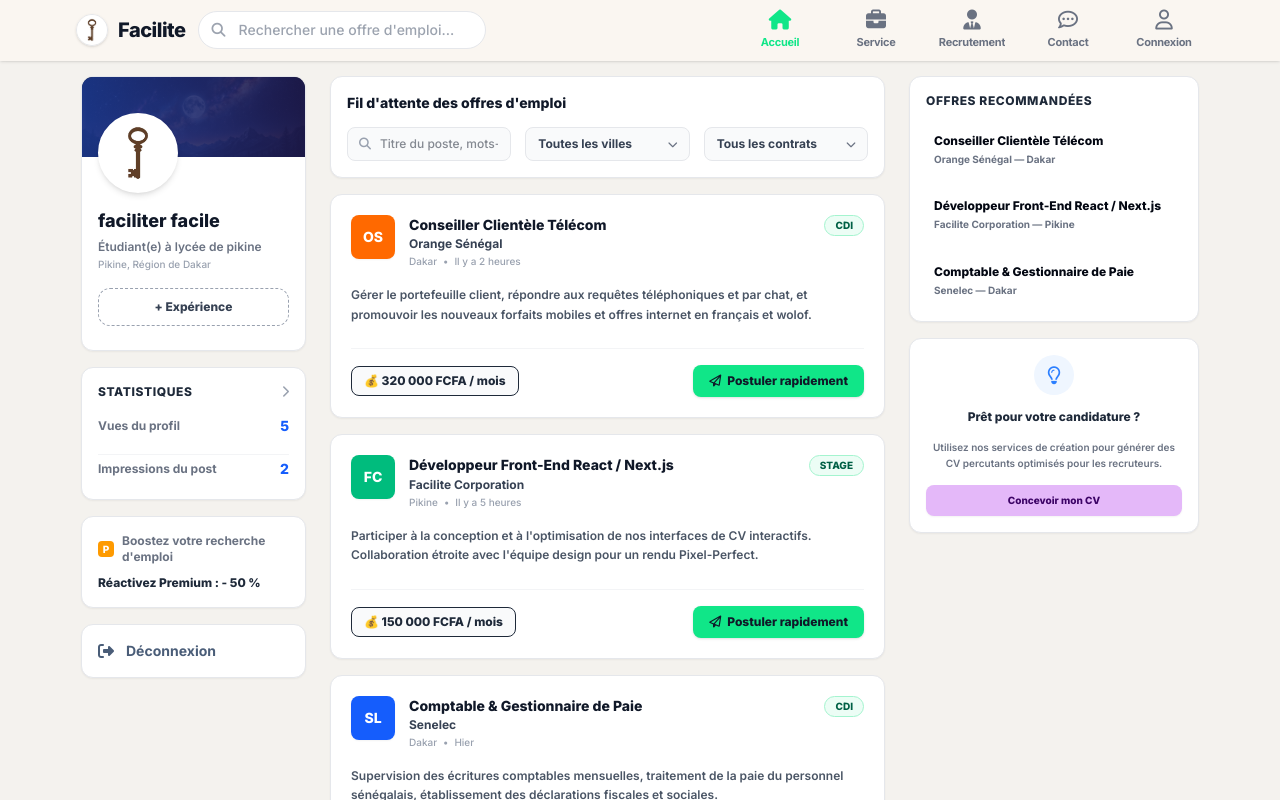
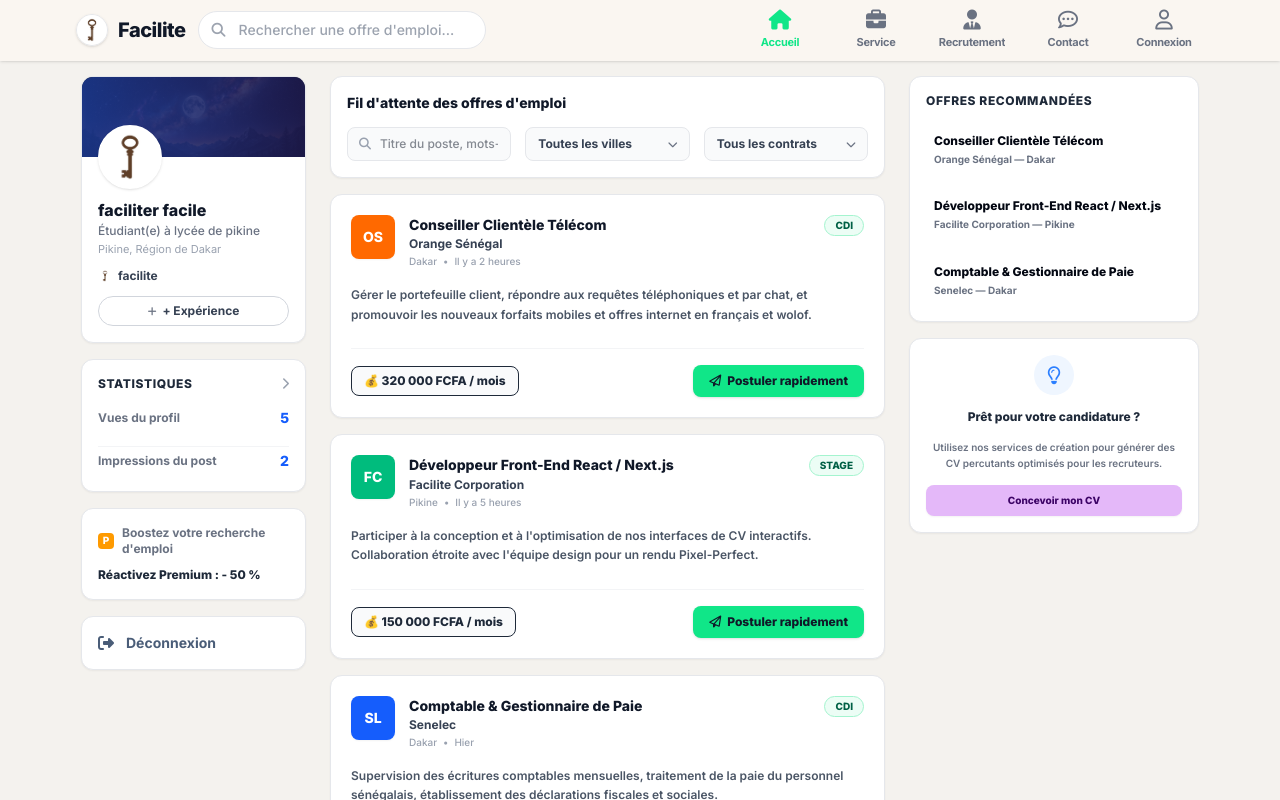
Before and after one commit to facilitefacile62-alt/facilite, a Next.js app: page / in a window 1280 px wide. Shown: the top 800 px of the page. Built offline with nearby package versions, Linux system fonts and the light colour scheme.

Commit message:
fix: resolve vertical alignment offset between navbar and feed cards, format left-aligned profile card

```diff
--- a/src/app/boite-a-idees/page.js
+++ b/src/app/boite-a-idees/page.js
@@ -516,8 +516,8 @@
       <main className="flex-grow pt-[52px] bg-white">
 
         {/* Banner Section */}
-        <section className="w-full bg-[#E2ECE9]/70 py-12 px-6 md:px-12 border-b border-gray-200/50 relative overflow-hidden">
-          <div className="max-w-7xl mx-auto flex justify-between items-center relative z-10">
+        <section className="w-full bg-[#E2ECE9]/70 py-12 px-4 border-b border-gray-200/50 relative overflow-hidden">
+          <div className="max-w-[1128px] mx-auto flex justify-between items-center relative z-10">
             <div className="flex flex-col space-y-2">
               <h1 className="text-3xl md:text-4xl font-extrabold text-gray-900 tracking-tight">Boîte à idées</h1>
               <div className="flex items-center space-x-2 text-xs md:text-sm text-gray-500 font-semibold">
@@ -538,7 +538,7 @@
         </section>
 
         {/* Content Area */}
-        <section className="max-w-7xl mx-auto px-6 py-16 md:py-24 flex flex-col lg:flex-row gap-12 lg:gap-20 items-stretch">
+        <section className="max-w-[1128px] mx-auto px-4 py-16 md:py-24 flex flex-col lg:flex-row gap-12 lg:gap-20 items-stretch">
 
           {/* Left Column */}
           <div className="w-full lg:w-1/2 flex flex-col justify-center space-y-8">
--- a/src/app/page.js
+++ b/src/app/page.js
@@ -648,7 +648,7 @@
       </nav>
 
       {/* Main Job Board Feed (LinkedIn Style) */}
-      <main className="min-h-screen bg-[#F4F2EE] pt-[76px] pb-16 px-4 md:px-8">
+      <main className="min-h-screen bg-[#F4F2EE] pt-[76px] pb-16 px-4">
         <div className="max-w-[1128px] mx-auto flex flex-col lg:flex-row gap-6 items-start justify-center">
 
           {/* --- COLONNE DE GAUCHE : Profil & Stats --- */}
@@ -665,9 +665,9 @@
                 <div className="absolute inset-0 bg-gradient-to-r from-blue-900 to-indigo-950 opacity-90"></div>
               </div>
 
-              <div className="px-4 pb-6 pt-0 relative flex flex-col items-start text-left">
+              <div className="px-4 pb-4 pt-0 relative flex flex-col items-start text-left">
                 {/* Photo de profil (Logo Facilite avec bord blanc chevauchant la couverture) */}
-                <div className="-mt-11 mb-3.5 relative z-10 w-20 h-20 rounded-full border-4 border-white shadow-md overflow-hidden bg-white">
+                <div className="-mt-8 mb-2.5 relative z-10 w-16 h-16 rounded-full border-2 border-white shadow-sm overflow-hidden bg-white">
                   <img
                     src="/logo.jpeg"
                     alt="Facilite Logo Profile"
@@ -675,15 +675,22 @@
                   />
                 </div>
 
-                <h2 className="text-lg font-extrabold text-gray-900">{t.profileTitle}</h2>
-                <p className="text-xs text-gray-500 font-semibold mt-1">{t.profileSubtitle}</p>
-                <p className="text-[10px] text-gray-400 font-medium mt-0.5 mb-4">{t.profileLocation}</p>
+                <h2 className="text-base font-extrabold text-gray-900 leading-snug">{t.profileTitle}</h2>
+                <p className="text-xs text-gray-500 font-medium mt-0.5">{t.profileSubtitle}</p>
+                <p className="text-[11px] text-gray-400 font-normal mt-0.5 mb-2.5">{t.profileLocation}</p>
+
+                {/* Micro badge entreprise comme LinkedIn */}
+                <div className="flex items-center space-x-1.5 text-xs text-gray-700 font-bold mb-3">
+                  <img src="/logo.jpeg" alt="facilite logo" className="w-3.5 h-3.5 rounded-xs object-cover" />
+                  <span>facilite</span>
+                </div>
 
                 {/* Bouton Ajouter Expérience */}
                 <button
                   onClick={() => setExperienceModalOpen(true)}
-                  className="w-full border border-dashed border-gray-400 hover:border-blue-600 text-gray-700 hover:text-blue-600 font-extrabold py-2.5 px-4 rounded-xl text-xs transition flex items-center justify-center space-x-2 cursor-pointer bg-white"
+                  className="w-full border border-gray-300 hover:bg-gray-50 text-gray-700 font-bold py-1.5 px-3 rounded-full text-xs transition flex items-center justify-center space-x-1.5 cursor-pointer bg-white"
                 >
+                  <i className="fa-solid fa-plus text-[10px] text-gray-500"></i>
                   <span>{t.profileExperienceBtn}</span>
                 </button>
               </div>
--- a/src/app/service/page.js
+++ b/src/app/service/page.js
@@ -875,7 +875,7 @@
       <main className="flex-grow flex flex-col pt-[52px]">
 
         {/* Section Hero */}
-        <section className="flex-grow flex flex-col md:flex-row items-center justify-center px-4 py-12 md:py-16 md:px-12 max-w-7xl mx-auto gap-12 lg:gap-20 w-full">
+        <section className="flex-grow flex flex-col md:flex-row items-center justify-center px-4 py-12 md:py-16 max-w-[1128px] mx-auto gap-12 lg:gap-20 w-full">
           {/* Contenu Texte */}
           <div className="w-full md:w-1/2 flex flex-col space-y-8 animate-fade-in-up">
             <h1 className="text-4xl md:text-5xl lg:text-[3.5rem] font-extrabold leading-[1.15] text-gray-900">
```
